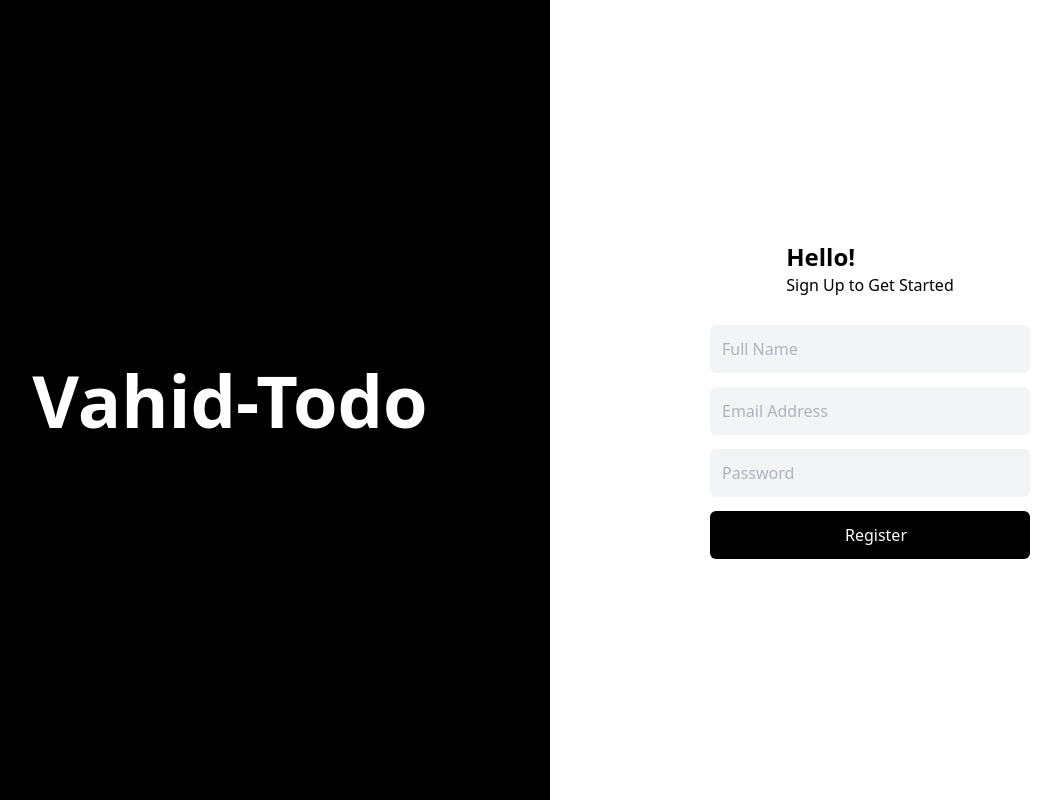
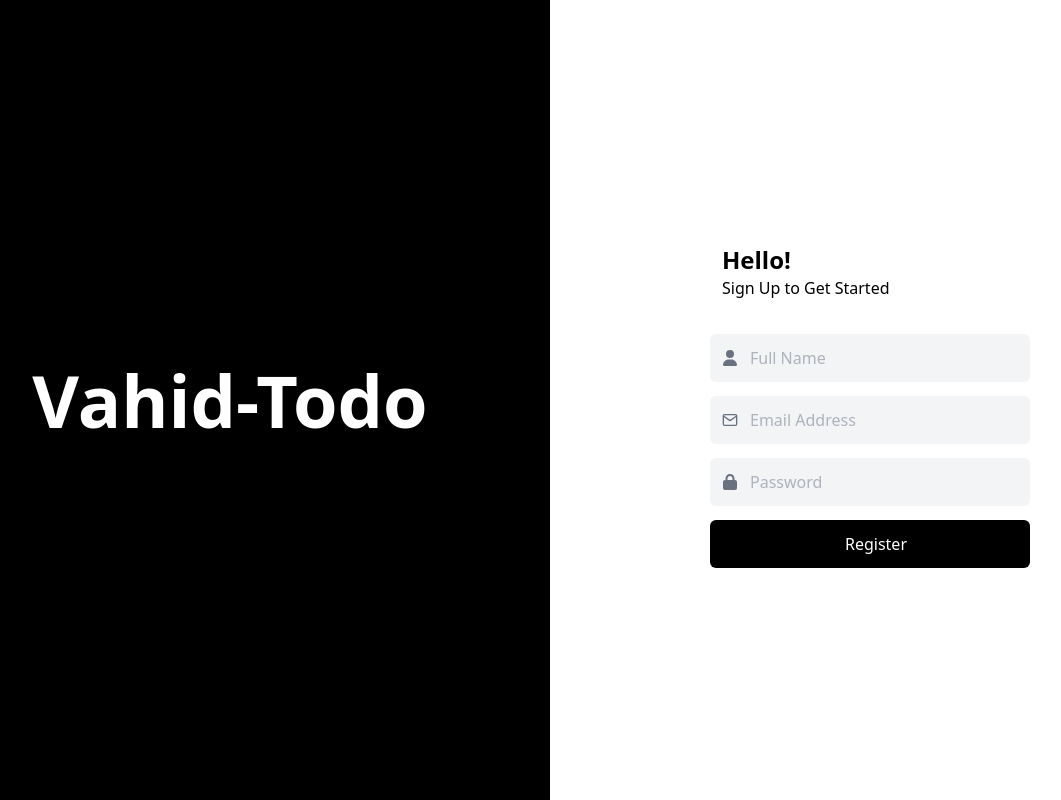
Before and after one commit to vahid-haidary/TodoList-Project, a React (Vite) app: page /login in a window 1280 px wide. Shown: the whole page, without its empty margins (90-1151 px from the left). Built offline with nearby package versions, Linux system fonts and the light colour scheme.

Commit message:
login-page-ui

```diff
--- a/package.json
+++ b/package.json
@@ -17,6 +17,7 @@
     "react": "^19.0.0",
     "react-dom": "^19.0.0",
     "react-hook-form": "^7.55.0",
+    "react-icons": "^5.5.0",
     "react-router-dom": "^7.5.0",
     "tailwindcss": "^4.1.3",
     "zod": "^3.24.2"
--- a/src/components/Login.tsx
+++ b/src/components/Login.tsx
@@ -1,4 +1,6 @@
 import React from 'react'
+import { FaUser,FaLock  } from "react-icons/fa6";
+import { FiMail } from "react-icons/fi";
 
 function Login() {
   return (
@@ -6,20 +8,28 @@ function Login() {
         <div className='w-full bg-black flex flex-col justify-center'>
           <h1 className='text-white text-7xl font-semibold text-center'>Vahid-Todo</h1>
         </div>
-        <div>
           <div className='flex flex-col justify-center items-center h-screen' >
-            <div className='mb-7 '>
-              <h2 className='font-bold text-2xl' >Hello!</h2>
+            <form className='w-1/2 flex flex-col gap-3.5 *:bg-gray-100 *:text-gray-500 *:py-3 *:pl-3 *:rounded-md '>
+            <div className='mb-2 !bg-white !text-black'>
+              <h2 className='!font-bold !text-2xl' >Hello!</h2>
               <span>Sign Up to Get Started</span>
             </div>
-            <form className='w-1/2 flex flex-col gap-3.5 *:bg-gray-100 *:text-gray-500 *:py-3 *:pl-3 *:rounded-md '>
+
+            <div className='flex items-center'>
+                <FaUser className='mr-3' />
                 <input type="text" placeholder='Full Name'/>
+            </div>
+            <div className='flex items-center'>
+                <FiMail className='mr-3' />
                 <input type="text" placeholder='Email Address'/>
+            </div>
+            <div className='flex items-center'>
+                <FaLock className='mr-3' />
                 <input type="text" placeholder='Password'/>
+            </div>
                 <button type='submit' className='!bg-black !text-white' >Register</button>
             </form>
           </div>
-        </div>
     </div>
   )
 }
```
Also changed, not shown: 1 other file (tests, documents, lock files or other folders).
